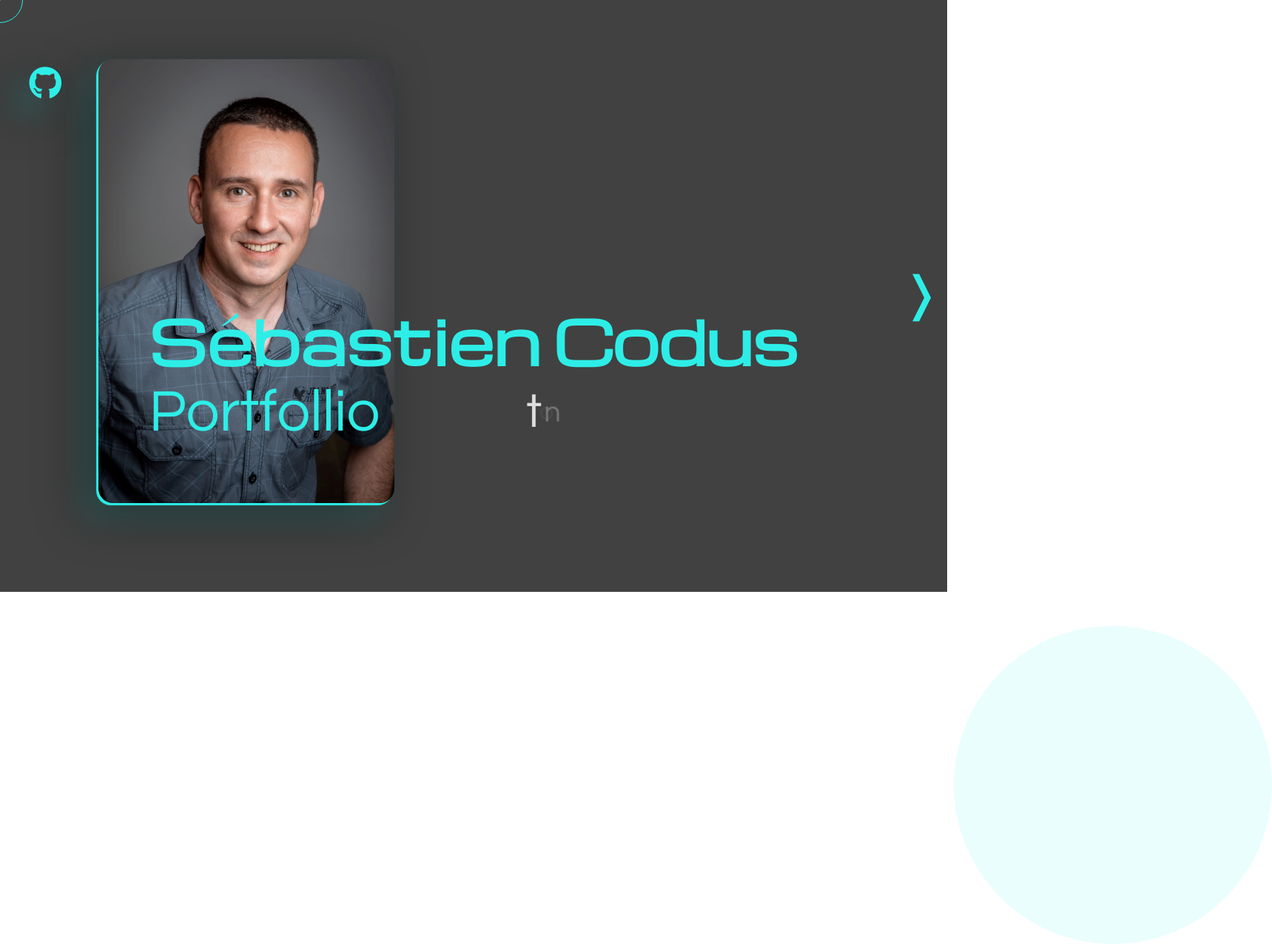
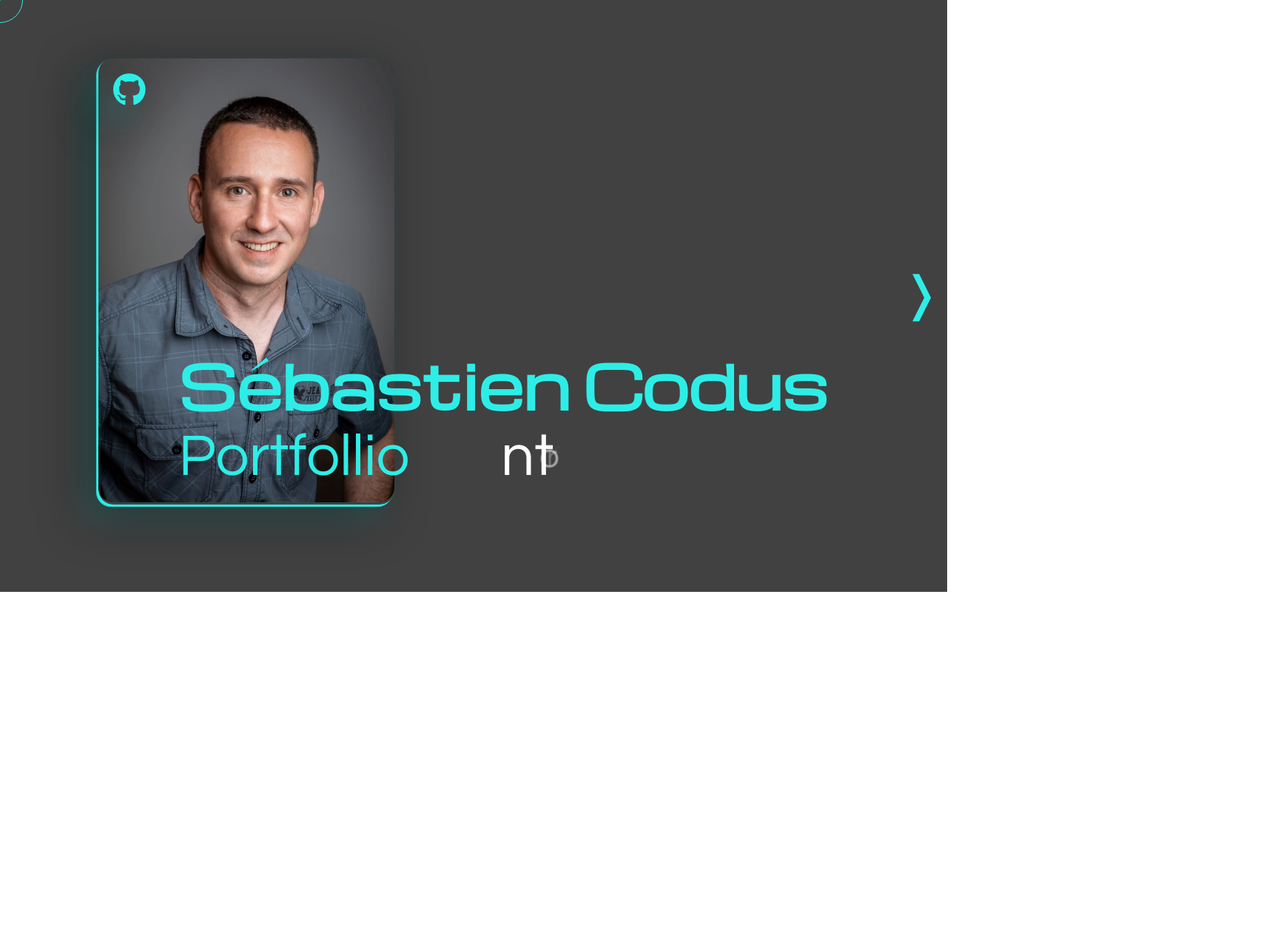
Before and after one commit to sebcod/portfolio, a React (Create React App) app: page / in a window 1280 px wide. Shown: the whole page at 74% size, 1719 px wide, since content can reach past the window. After the commit the page ends 800 px from the top, so only its background shows below. Built offline with nearby package versions, Linux system fonts and the light colour scheme.

Commit message:
home responsive

```diff
--- a/src/pages/Home.js
+++ b/src/pages/Home.js
@@ -1,5 +1,4 @@
 import React, { useEffect, useState } from "react";
-import Navigation from "../components/Navigation";
 import Mouse from "../components/Mouse";
 import SocialNetwork from "../components/SocialNetwork";
 import DynamicText from "../components/DynamicText";
@@ -45,8 +44,6 @@ const Home = () => {
         exit="exit"
         variants={variants}
       >
-        <Navigation projectNumber={0} />
-
         <div
           className="home-main"
           style={{
@@ -66,15 +63,6 @@ const Home = () => {
           </div>
         </div>
         <Buttons projectNumber={0} right={"/Nintendo"} />
-        <span
-          className="random-circle"
-          style={{
-            left,
-            top,
-            transform: size,
-            background: currentProject.color,
-          }}
-        ></span>
       </motion.div>
     </div>
   );
--- a/src/style/_settings.scss
+++ b/src/style/_settings.scss
@@ -49,17 +49,12 @@ $color-ComeUp: #e4d357;
   box-sizing: border-box;
   list-style-type: none;
   outline: none;
-  border: none;
+  // border: none;
   text-decoration: none;
   user-select: none;
   cursor: none;
 
   //box-shadow: 0 0 0 3px red inset;
-
-  &::selection {
-    //color: $color-1;
-    //background: $color-2;
-  }
 }
 
 html {
@@ -68,29 +63,24 @@ html {
 
 a {
   text-decoration: none;
+}
 
-  a:visited {
-    //color: initial;
+
+body {
+  padding: 0;
+  margin: 0;
+  font-family: $font-1;
+  height: 100vh;
+  overflow: hidden;
+
+  @media screen and (max-width: 430px) {
+    position: relative;
+    // max-width: 100vw;
+    // overflow-y: initial;
   }
 }
 
 
-body {
-  font-family: $font-1;
-  height: 100vh;
-  // background-color: $background-color;
-  color: $black;
-  overflow: hidden;
-
-
-
-  @media screen and (max-width: 430px) {
-    position: relative;
-    max-width: 100vw;
-    overflow-y: initial;
-  }
-}
-
 main {
   position: relative;
 }
--- a/src/style/components/_buttonGithub.scss
+++ b/src/style/components/_buttonGithub.scss
@@ -12,4 +12,5 @@
     &:active {
         transform: translate(0px, 0px);
     }
+
 }
--- a/src/style/components/_logo.scss
+++ b/src/style/components/_logo.scss
@@ -1,18 +1,19 @@
 .logo {
   position: absolute;
-  font-family: $font-2;
-  font-size: 1.2rem;
-  user-select: none;
+  top: 20px;
+  left: calc(50% - 50px);
+  transform: translate(-50%, -150%);
 
-  // &:after {
-  //   content: "";
-  //   height: 24px;
-  //   width: 24px;
-  //   border: 1px $color-2 solid;
-  //   border-radius: 50%;
-  //   position: absolute;
-  //   top: 1px;
-  //   left: -12px;
-  //   z-index: -1;
-  // }
+  animation: logoProject 1s ease forwards;
+
+  @keyframes logoProject {
+    to {
+      transform: translate(-50%, 0%);
+    }
+  }
+
+  @media screen and (max-width: 1030px) {
+    //transform: translate(0%, 0%);
+    left: 80px;
+  }
 }
--- a/src/style/components/_navigation.scss
+++ b/src/style/components/_navigation.scss
@@ -1,5 +1,5 @@
 .navigation {
-  //border: solid;
+  border: solid;
   padding: 10px;
   position: absolute;
   top: 2rem;
@@ -8,6 +8,10 @@
   line-height: 28px;
   width: 100px;
   //z-index: 10;
+
+  @media screen and (max-width: 430px) {
+    //left: 0px;
+  }
 
 
   //color: $color-4;
--- a/src/style/components/_socialNetwork.scss
+++ b/src/style/components/_socialNetwork.scss
@@ -1,10 +1,14 @@
 .social-network {
   //border: solid;
   position: absolute;
-  right: 450px;
-  top: 10px;
+  left: -80px;
+  top: 20px;
   font-size: 1.8rem;
   // transform: translateY(-50%);
+
+  @media screen and (max-width: 1300px) {
+    left: 20px;
+  }
 
   ul {
     display: flex;
--- a/src/style/index.css
+++ b/src/style/index.css
@@ -12,13 +12,13 @@
   box-sizing: border-box;
   list-style-type: none;
   outline: none;
-  border: none;
   text-decoration: none;
   -webkit-user-select: none;
      -moz-user-select: none;
           user-select: none;
   cursor: none;
 }
+
 html {
   scroll-behavior: unset;
 }
@@ -26,17 +26,17 @@ html {
 a {
   text-decoration: none;
 }
+
 body {
+  padding: 0;
+  margin: 0;
   font-family: "font-1", sans-serif;
   height: 100vh;
-  color: rgb(40, 40, 40);
   overflow: hidden;
 }
 @media screen and (max-width: 430px) {
   body {
     position: relative;
-    max-width: 100vw;
-    overflow-y: initial;
   }
 }
 
@@ -45,6 +45,7 @@ main {
 }
 
 .navigation {
+  border: solid;
   padding: 10px;
   position: absolute;
   top: 2rem;
@@ -191,27 +192,9 @@ main {
 }
 
 .home {
-  height: 100vh;
-  width: 100vw;
+  height: 100%;
+  width: 100%;
   position: absolute;
-}
-.home .random-circle {
-  position: absolute;
-  height: 600px;
-  width: 600px;
-  background: #f5f5f5;
-  border-radius: 50%;
-  opacity: 10%;
-  z-index: 0;
-  animation: circleAnim 16s infinite alternate;
-}
-@keyframes circleAnim {
-  50% {
-    transform: scale(0.7);
-  }
-  100% {
-    transform: scale(1);
-  }
 }
 .home .home-main {
   display: grid;
@@ -221,14 +204,14 @@ main {
   position: relative;
 }
 .home .home-main .img-content {
+  margin: 20px;
   border-radius: 20px;
-  width: 400px;
-  height: 600px;
+  max-width: 400px;
   position: absolute;
   transform: translate(-307px, -20px);
   box-shadow: -1px 1px 1px #2DEEE7, -2px 2px 1px #2DEEE7, -3px 3px 1px #2deee7, -20px 18px 60px rgba(8, 8, 8, 0.51), -20px 20px 37px 0px rgba(45, 238, 231, 0.2039215686);
 }
-@media screen and (max-width: 810px) {
+@media screen and (max-width: 1110px) {
   .home .home-main .img-content {
     transform: translateX(0);
   }
@@ -244,38 +227,29 @@ main {
 }
 .home .home-main .main-content {
   position: absolute;
-  transform: translate(0px, 100px);
+  transform: translate(40px, 160px);
 }
-@media screen and (max-width: 810px) {
+@media screen and (max-width: 1110px) {
   .home .home-main .main-content {
-    transform: translate(35px, 200px);
+    transform: translate(40px, 220px);
   }
 }
 .home .home-main .main-content h1 {
-  font-size: 3.7rem;
+  font-size: 2rem;
   position: relative;
   font-family: "font-2", serif;
 }
-@media screen and (max-width: 650px) {
-  .home .home-main .main-content h1 {
-    font-size: 2rem;
-  }
-}
-@media screen and (min-width: 1200px) {
+@media screen and (min-width: 1110px) {
   .home .home-main .main-content h1 {
     font-size: 5rem;
   }
 }
 .home .home-main .main-content h2 {
-  font-size: 4.2rem;
   font-weight: 100;
+  position: relative;
+  font-size: 2rem;
 }
-@media screen and (max-width: 650px) {
-  .home .home-main .main-content h2 {
-    font-size: 2rem;
-  }
-}
-@media screen and (min-width: 1200px) {
+@media screen and (min-width: 1110px) {
   .home .home-main .main-content h2 {
     font-size: 5rem;
   }
@@ -283,9 +257,14 @@ main {
 
 .social-network {
   position: absolute;
-  right: 450px;
-  top: 10px;
+  left: -80px;
+  top: 20px;
   font-size: 1.8rem;
+}
+@media screen and (max-width: 1300px) {
+  .social-network {
+    left: 20px;
+  }
 }
 .social-network ul {
   display: flex;
@@ -616,11 +595,20 @@ main {
 
 .logo {
   position: absolute;
-  font-family: "font-2", serif;
-  font-size: 1.2rem;
-  -webkit-user-select: none;
-     -moz-user-select: none;
-          user-select: none;
+  top: 20px;
+  left: calc(50% - 50px);
+  transform: translate(-50%, -150%);
+  animation: logoProject 1s ease forwards;
+}
+@keyframes logoProject {
+  to {
+    transform: translate(-50%, 0%);
+  }
+}
+@media screen and (max-width: 1030px) {
+  .logo {
+    left: 80px;
+  }
 }
 
 .project {
@@ -679,18 +667,6 @@ main {
 .project .navigation .nav-projects {
   transform: translateX(67px);
   padding: 0 20px;
-}
-.project .logo {
-  top: 10px;
-  left: 50%;
-  transform: translateX(-50%);
-  transform: scale(0);
-  animation: logoProject 2s ease forwards;
-}
-@keyframes logoProject {
-  to {
-    transform: scale(1);
-  }
 }
 .project .project-main {
   width: 90%;
@@ -922,6 +898,12 @@ main {
     transform: scale(1);
   }
 }
+@media screen and (max-width: 630px) {
+  .project .random-circle {
+    display: none;
+  }
+}
+
 .notFound {
   display: flex;
   height: 100vh;
--- a/src/style/pages/_home.scss
+++ b/src/style/pages/_home.scss
@@ -1,66 +1,36 @@
 .home {
-  height: 100vh;
-  width: 100vw;
+  height: 100%;
+  width: 100%;
   position: absolute;
+  //border: none;
 
-  // &:after {
-  //   content: '';
-  //   height: 800px;
-  //   width: 800px;
-  //   background: $color-3;
+
+  // .random-circle {
+  //   position: absolute;
+  //   height: 600px;
+  //   width: 600px;
+  //   background: $color-1;
   //   border-radius: 50%;
-  //   position: absolute;
-  //   bottom: -480px;
-  //   right: 0px;
-  //   z-index: -2;
-  //   animation: homeAnim 26s infinite alternate;
+  //   opacity: 10%;
+  //   z-index: 0;
+  //   animation: circleAnim 16s infinite alternate;
 
-  //   @media screen and (max-width: 650px) {
-  //     height: 400px;
-  //     width: 400px;
-  //     bottom: -270px;
-  //   }
-
-  //   @keyframes homeAnim {
+  //   @keyframes circleAnim {
   //     50% {
-  //       transform: scale(0.8);
+  //       transform: scale(0.7);
   //     }
 
   //     100% {
-  //       transform: scale(1.1);
+  //       transform: scale(1);
   //     }
   //   }
 
-  //   @media screen and (max-width: 430px) {
+  //   @media screen and (max-width: 630px) {
   //     display: none;
   //   }
+
+  //   display: none;
   // }
-
-  .random-circle {
-    position: absolute;
-    height: 600px;
-    width: 600px;
-    background: $color-1;
-    border-radius: 50%;
-    opacity: 10%;
-    z-index: 0;
-    animation: circleAnim 16s infinite alternate;
-
-    @keyframes circleAnim {
-      50% {
-        transform: scale(0.7);
-      }
-
-      100% {
-        transform: scale(1);
-      }
-    }
-
-    @media screen and (max-width: 630px) {
-      //display: none;
-      //left: 100px;
-    }
-  }
 
   .home-main {
     display: grid;
@@ -70,10 +40,9 @@
     position: relative;
 
     .img-content {
-      //border: 7px double;
+      margin: 20px;
       border-radius: 20px;
-      width: 400px;
-      height: 600px;
+      max-width: 400px;
       position: absolute;
       transform: translate(-307px, -20px);
       box-shadow: -1px 1px 1px #2DEEE7,
@@ -82,7 +51,7 @@
         -20px 18px 60px rgba(8, 8, 8, 0.51),
         -20px 20px 37px 0px #2deee734;
 
-      @media screen and (max-width: 810px) {
+      @media screen and (max-width: 1110px) {
         transform: translateX(0);
       }
 
@@ -93,69 +62,34 @@
         height: 100%;
         border-radius: 20px;
       }
-
     }
 
     .main-content {
-      //border: solid;
+      // border: solid;
       position: absolute;
-      transform: translate(0px, 100px);
+      transform: translate(40px, 160px);
 
-      @media screen and (max-width: 810px) {
-        transform: translate(35px, 200px);
+      @media screen and (max-width: 1110px) {
+        transform: translate(40px, 220px);
       }
 
-
       h1 {
-        font-size: 3.7rem;
+        font-size: 2rem;
         position: relative;
         font-family: $font-2;
 
-        @media screen and (max-width: 650px) {
-          font-size: 2rem;
-        }
-
-        @media screen and (min-width: 1200px) {
+        @media screen and (min-width: 1110px) {
           font-size: 5rem;
         }
-
-        // &:before {
-        //   content: '';
-        //   position: absolute;
-        //   height: 225px;
-        //   width: 225px;
-        //   border-radius: 50%;
-        //   border: 1px $color-2 solid;
-        //   top: -40px;
-        //   left: -180px;
-        //   z-index: -1;
-        //   animation: h1Anim 1.5s forwards ease;
-        //   transform: scale(0);
-
-        //   @media screen and (max-width: 850px) {
-        //     height: 110px;
-        //     width: 110px;
-        //     left: -40px;
-        //     top: -15px;
-        //   }
-
-        //   @keyframes h1Anim {
-        //     to {
-        //       transform: scale(1);
-        //     }
-        //   }
-        // }
       }
 
       h2 {
-        font-size: 4.2rem;
+        //font-size: 500px;
         font-weight: 100;
+        position: relative;
+        font-size: 2rem;
 
-        @media screen and (max-width: 650px) {
-          font-size: 2rem;
-        }
-
-        @media screen and (min-width: 1200px) {
+        @media screen and (min-width: 1110px) {
           font-size: 5rem;
         }
       }
--- a/src/style/pages/_project.scss
+++ b/src/style/pages/_project.scss
@@ -5,6 +5,7 @@
   display: flex;
   justify-content: center;
   align-items: center;
+  //overflow: hidden;
 
   .cercle-1 {
     height: 460px;
@@ -55,20 +56,6 @@
     .nav-projects {
       transform: translateX(67px);
       padding: 0 20px;
-    }
-  }
-
-  .logo {
-    top: 10px;
-    left: 50%;
-    transform: translateX(-50%);
-    transform: scale(0);
-    animation: logoProject 2s ease forwards;
-
-    @keyframes logoProject {
-      to {
-        transform: scale(1);
-      }
     }
   }
 
@@ -310,7 +297,7 @@
     }
 
     @media screen and (max-width: 630px) {
-      //display: none;
+      display: none;
       //left: 100px;
     }
   }
```
Also changed, not shown: public/assets/img/SébastienCodus.jpg, 1 other file (tests, documents, lock files or other folders).
